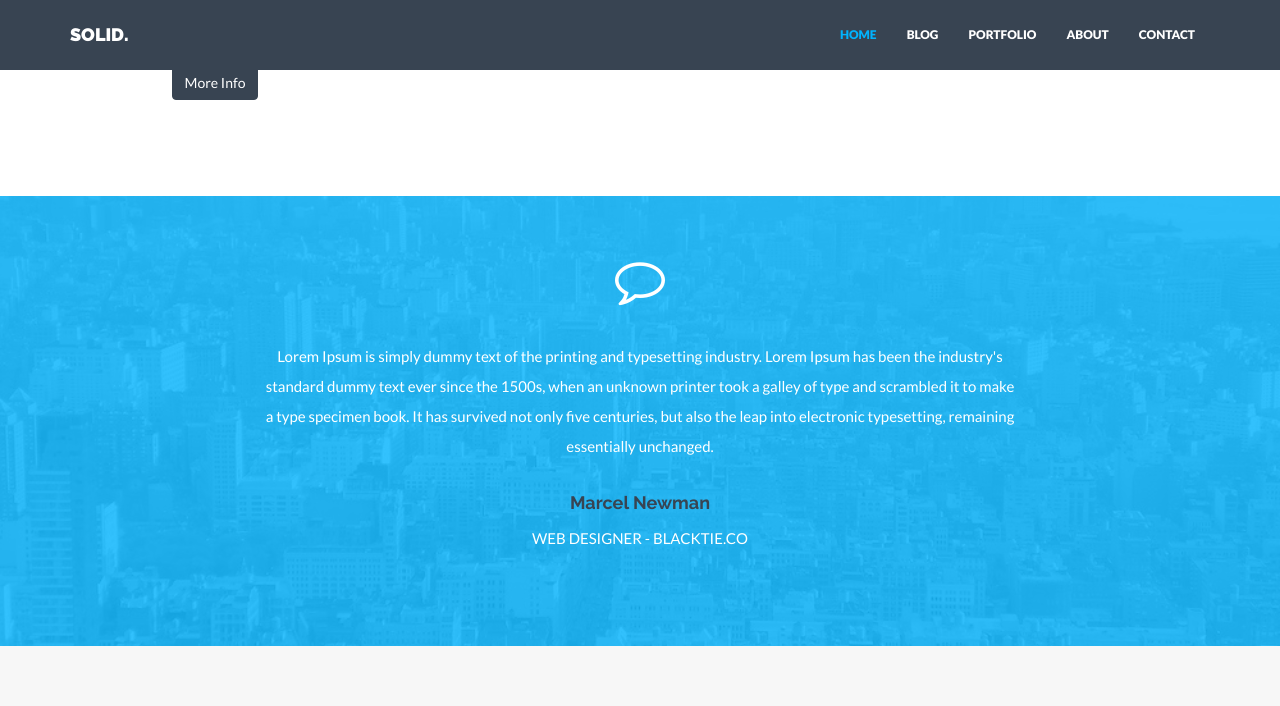
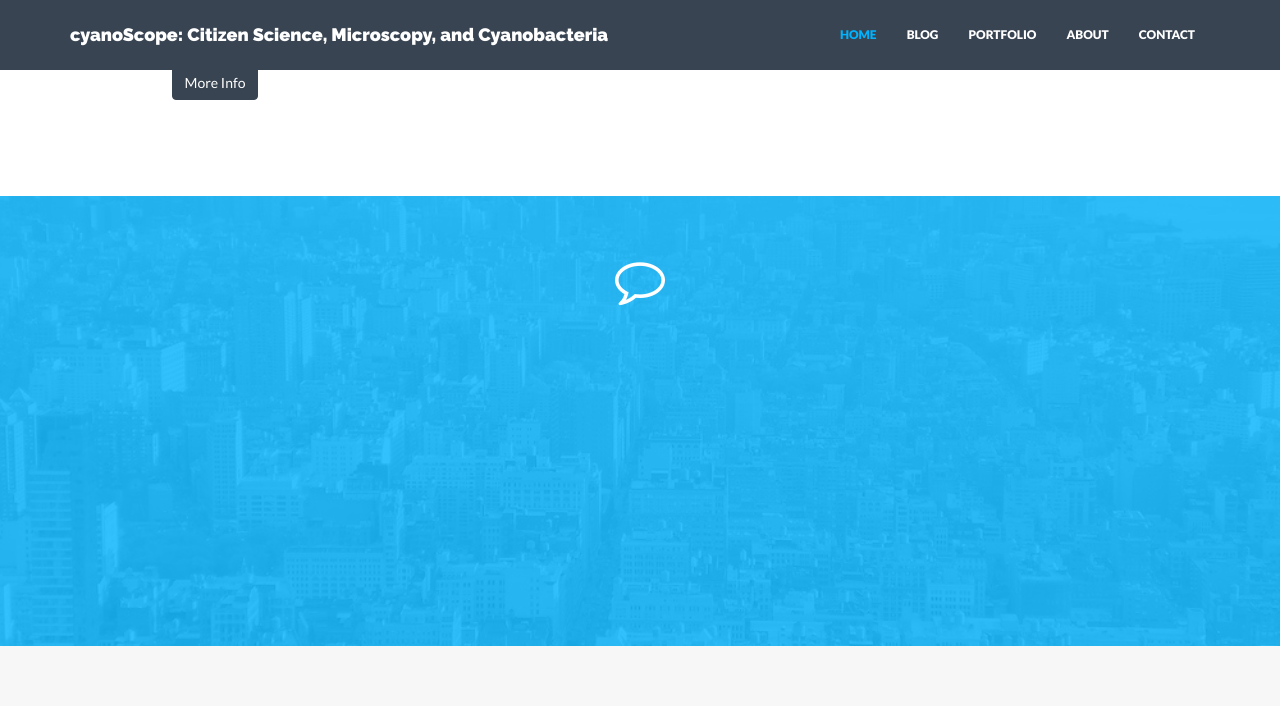
Before and after one commit to cyanoScope/cyanoscope.github.io, a Jekyll site: the page built from index.html, in a window 1280 px wide and 1400 px high, scrolled down 1883 px. Shown: the top 706 px of the window. Built offline with Jekyll 4.4.1, drawn with Linux system fonts in a browser that asks for light colours; nearby versions of some CDN libraries; some of the changed text lies outside the part shown; grey boxes are pictures that could not be loaded.

Commit message:
update of yaml

```diff
--- a/_config.yml
+++ b/_config.yml
@@ -1,11 +1,13 @@
 ### GENERAL SETTINGS ###
 
 # Site settings
-title: SOLID.
-description: "Write an awesome description for your new site here. You can edit this line in _config.yml. It will appear in your document head meta (for Google search results) and in your feed.xml site description."
+title: "cyanoScope: Citizen Science, Microscopy, and Cyanobacteria"
+description: "This is the project page for the cyanoScope project.  We are
+              developing tools and protocols to gain an understanding of where
+              different cyanobacteria taxa are known to occur."
 analytics: #Google analytics code in the format XX-nnnnnnnn-n
-baseurl: "" #important: start with /
-url: "http://yourdomain.com"
+baseurl: "/" #important: start with /
+url: "http://cyanoscope.org"
 
 # Build settings
 markdown: kramdown
@@ -40,70 +42,76 @@
 # Postal address (add as many lines as necessary). Shown in footer and on Contact page.
 address:
   - lines:
-    - Some Ave, 987,
-    - 23890, New York,
-    - United States.
-email: hello@solidtheme.com
-tel: +34 8493-4893
+email: info@cyanoscope.org
+tel:
 
 
 ### GENERAL DATA FOR VARIOUS LOCATIONS ###
 
 # Members information. Shown on About page.
 members:
-  - name: Mark Webber
-    position: CEO
-    text: Lorem Ipsum is simply dummy text of the printing and typesetting industry.
-    img: team01.jpg
+  - name: Bryan Milstead
+    position: Research Ecologist, Atlantic Ecology Division
+    text:
+    img:
     social:
       - title: envelope #use for email address
-        url: mailto:name@domain.com
-      - title: twitter
-        url: http://twitter.com/handle
-  - name: Paul Jameson
-    position: Lead Designer
-    text: Lorem Ipsum is simply dummy text of the printing and typesetting industry.
-    img: team02.jpg
+        url: mailto:milstead.bryan@epa.gov
+      - title:
+        url:
+  - name: Jeffrey Hollister
+    position: Research Ecologist, Atlantic Ecology Division
+    text:
+    img:
     social:
       - title: envelope #use for email address
-        url: mailto:name@domain.com
+        url: mailto:hollister.jeff@epa.gov
       - title: twitter
-        url: http://twitter.com/handle
-  - name: Laura Sommers
-    position: Lead Developer
-    text: Lorem Ipsum is simply dummy text of the printing and typesetting industry.
-    img: team03.jpg
+        url: http://twitter.com/jhollist
+  - name: Betty Kreakie
+    position: Research Ecologist, Atlantic Ecology Division
+    text:
+    img:
     social:
       - title: envelope #use for email address
-        url: mailto:name@domain.com
-      - title: twitter
-        url: http://twitter.com/handle
-  - name: Martin Blunt
-    position: Marketing
-    text: Lorem Ipsum is simply dummy text of the printing and typesetting industry.
-    img: team04.jpg
+        url: mailto:kreakie.betty@epa.gov
+      - title:
+        url:
+  - name: Hilary Snook
+    position: Senior Environmental Scientist
+    text:
+    img:
     social:
       - title: envelope #use for email address
-        url: mailto:name@domain.com
-      - title: twitter
-        url: http://twitter.com/handle
+        url: mailto:snook.hilary@epa.gov
+      - title:
+        url:
+  - name: Tom Hollenhorst
+    position: Ecologist
+    text:
+    img:
+    social:
+      - title: envelope #use for email address
+        url: mailto:hollenhorst.tom@epa.gov
+      - title:
+        url:
 
 # Clients information. Shown on Home and About pages.
 clients:
-  - name: dribbble
-    img: client01.png
-  - name: Code is Poetry
-    img: client02.png
-  - name: Vimeo
-    img: client03.png
-  - name: VimeoPro
-    img: client04.png
+  - name:
+    img:
+  - name:
+    img:
+  - name:
+    img:
+  - name:
+    img:
 
 # Short text about your company. Shown in footer on every page and also separately on Home and Contact page.
 about: "Lorem Ipsum is simply dummy text of the printing and typesetting industry. Lorem Ipsum has been the industry's standard dummy text ever since the 1500s."
 
 # Testimonial content. Shown on Home and About page.
 testimonial:
-    message: "Lorem Ipsum is simply dummy text of the printing and typesetting industry. Lorem Ipsum has been the industry's standard dummy text ever since the 1500s, when an unknown printer took a galley of type and scrambled it to make a type specimen book. It has survived not only five centuries, but also the leap into electronic typesetting, remaining essentially unchanged."
-    author: Marcel Newman
-    position: WEB DESIGNER - BLACKTIE.CO
+    message:
+    author:
+    position:
```
